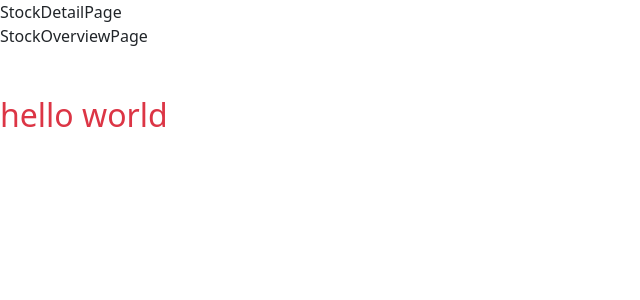
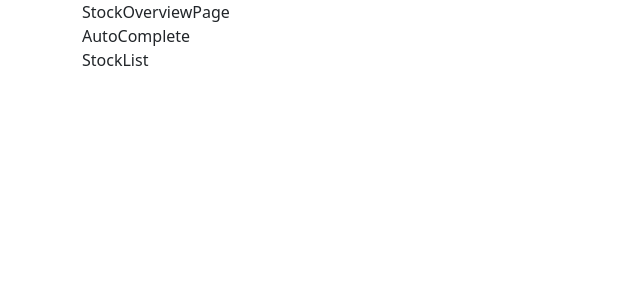
Before and after one commit to Mika-dev13/trading, a React (Create React App) app: page / in a window 1280 px wide. Shown: the top 300 px of the page, without its empty margins (0-640 px from the left). Built offline with nearby package versions, Linux system fonts and the light colour scheme.

Commit message:
config du router et des routes + congig prettier + install axios

```diff
--- a/package.json
+++ b/package.json
@@ -6,6 +6,7 @@
     "@testing-library/jest-dom": "^5.16.5",
     "@testing-library/react": "^13.4.0",
     "@testing-library/user-event": "^13.5.0",
+    "axios": "^0.27.2",
     "bootstrap": "^5.2.0",
     "react": "^18.2.0",
     "react-dom": "^18.2.0",
--- a/src/App.js
+++ b/src/App.js
@@ -1,14 +1,17 @@
-import { StockDetailPage } from "./pages/StockDetailPage";
-import { StockOverviewPage } from "./pages/StockOverviewPage";
-
+import { BrowserRouter, Routes, Route } from 'react-router-dom';
+import { StockDetailPage } from './pages/StockDetailPage';
+import { StockOverviewPage } from './pages/StockOverviewPage';
 
 function App() {
   return (
-    <div className="App">
-      <StockDetailPage />
-      <StockOverviewPage />
-      <h2 className='text-danger mt-5'>hello world</h2>
-    </div>
+    <main className="container">
+      <BrowserRouter>
+        <Routes>
+          <Route path="/" element={<StockOverviewPage />} />
+          <Route path="/detail/:symbol" element={<StockDetailPage />} />
+        </Routes>
+      </BrowserRouter>
+    </main>
   );
 }
 
--- /dev/null
+++ b/src/components/AutoComplete.js
@@ -0,0 +1,3 @@
+export const AutoComplete = () => {
+  return <div>AutoComplete</div>;
+};
--- /dev/null
+++ b/src/components/StockList.js
@@ -0,0 +1,5 @@
+import { useState, useEffect } from 'react';
+export const StockList = () => {
+  const [watchList, setWatchList] = useState(['GOOGl', 'MSFT', 'AMZN']);
+  return <div>StockList</div>;
+};
--- a/src/pages/StockOverviewPage.js
+++ b/src/pages/StockOverviewPage.js
@@ -1,5 +1,12 @@
+import { AutoComplete } from '../components/AutoComplete';
+import { StockList } from '../components/StockList';
+
 export const StockOverviewPage = () => {
-    return (
-        <div>StockOverviewPage</div>
-    )
-}
+  return (
+    <div>
+      StockOverviewPage
+      <AutoComplete />
+      <StockList />
+    </div>
+  );
+};
```
Also changed, not shown: 2 other files (tests, documents, lock files or other folders).
